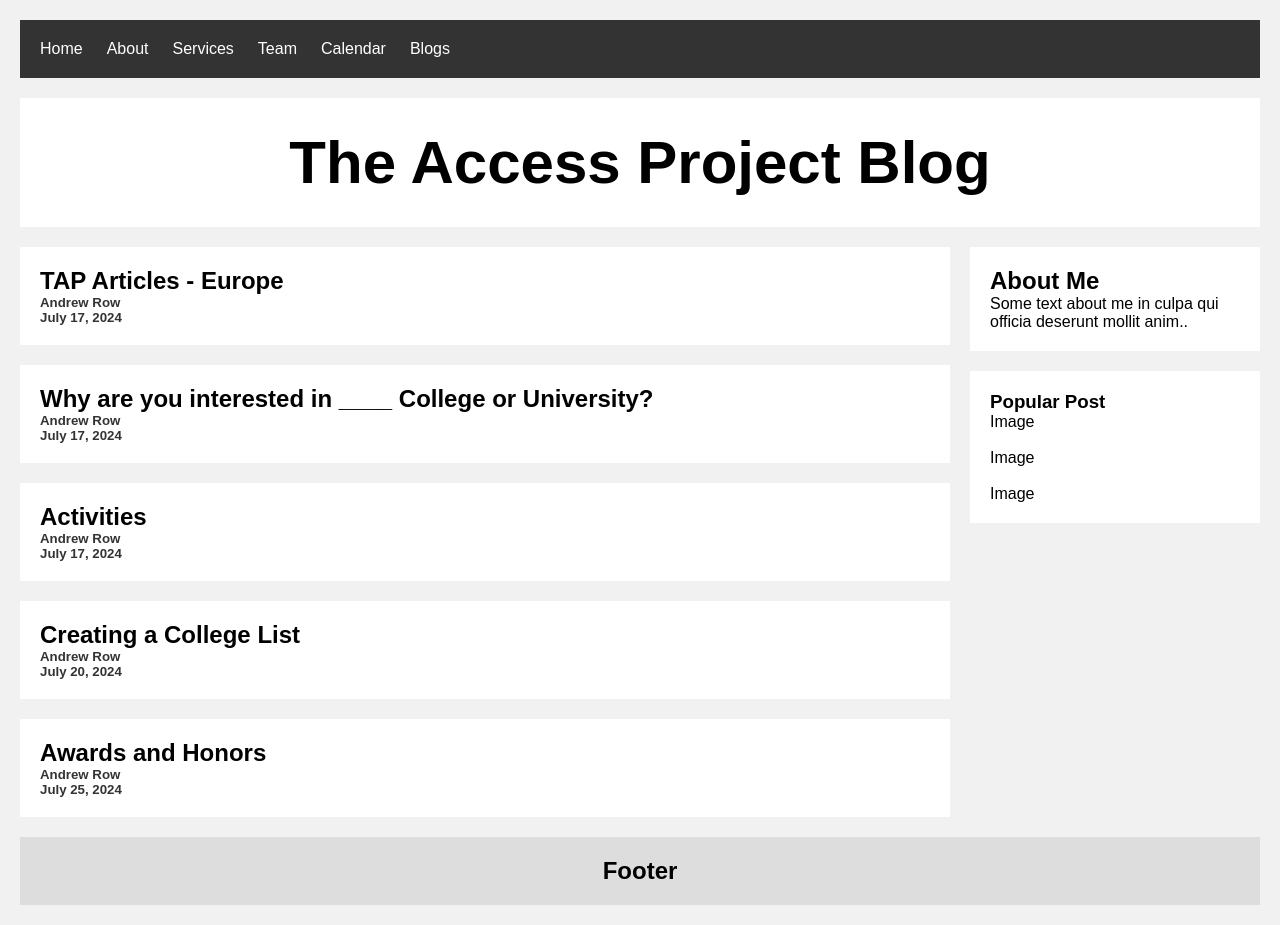
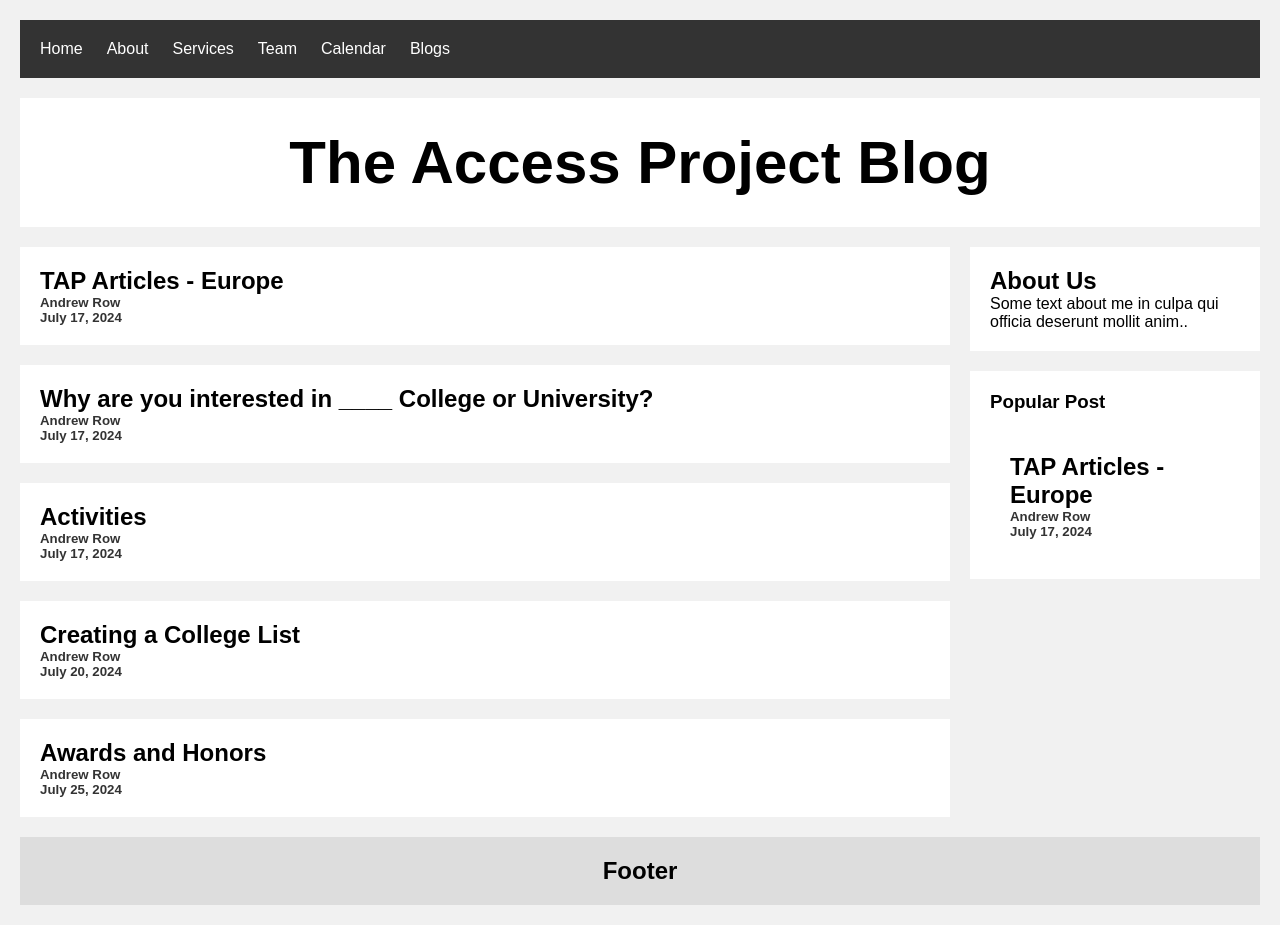
Before and after one commit to tnunesueno/TAP, a React (Create React App) app in the folder my-app/: page /Blog in a window 1280 px wide. Built offline with nearby package versions, Linux system fonts and the light colour scheme.

Commit message:
fixed some shit in sidebar

```diff
--- a/my-app/src/Sidebar.js
+++ b/my-app/src/Sidebar.js
@@ -1,16 +1,28 @@
+import BlogCard from './BlogCard';
+import blogPosts from './blogPosts';
+
 function Sidebar() {
+
+  const posts = blogPosts;
+  const post = posts[0];
+
   return (
     <div className="rightcolumn">
       <div className="card">
-        <h2>About Me</h2>
+        <h2>About Us</h2>
         {/* <div className="fakeimg" style={{ height: 200 }}>Image</div> */}
         <p>Some text about me in culpa qui officia deserunt mollit anim..</p>
       </div>
       <div className="card">
         <h3>Popular Post</h3>
-        <div className="fakeimg">Image</div><br />
-        <div className="fakeimg">Image</div><br />
-        <div className="fakeimg">Image</div>
+        <BlogCard
+              key={post.id}
+              id={post.id}
+              title={post.title}
+              description={post.description}
+              date={post.date}
+              text={post.text}
+            />
       </div>
     </div>
   );
```
